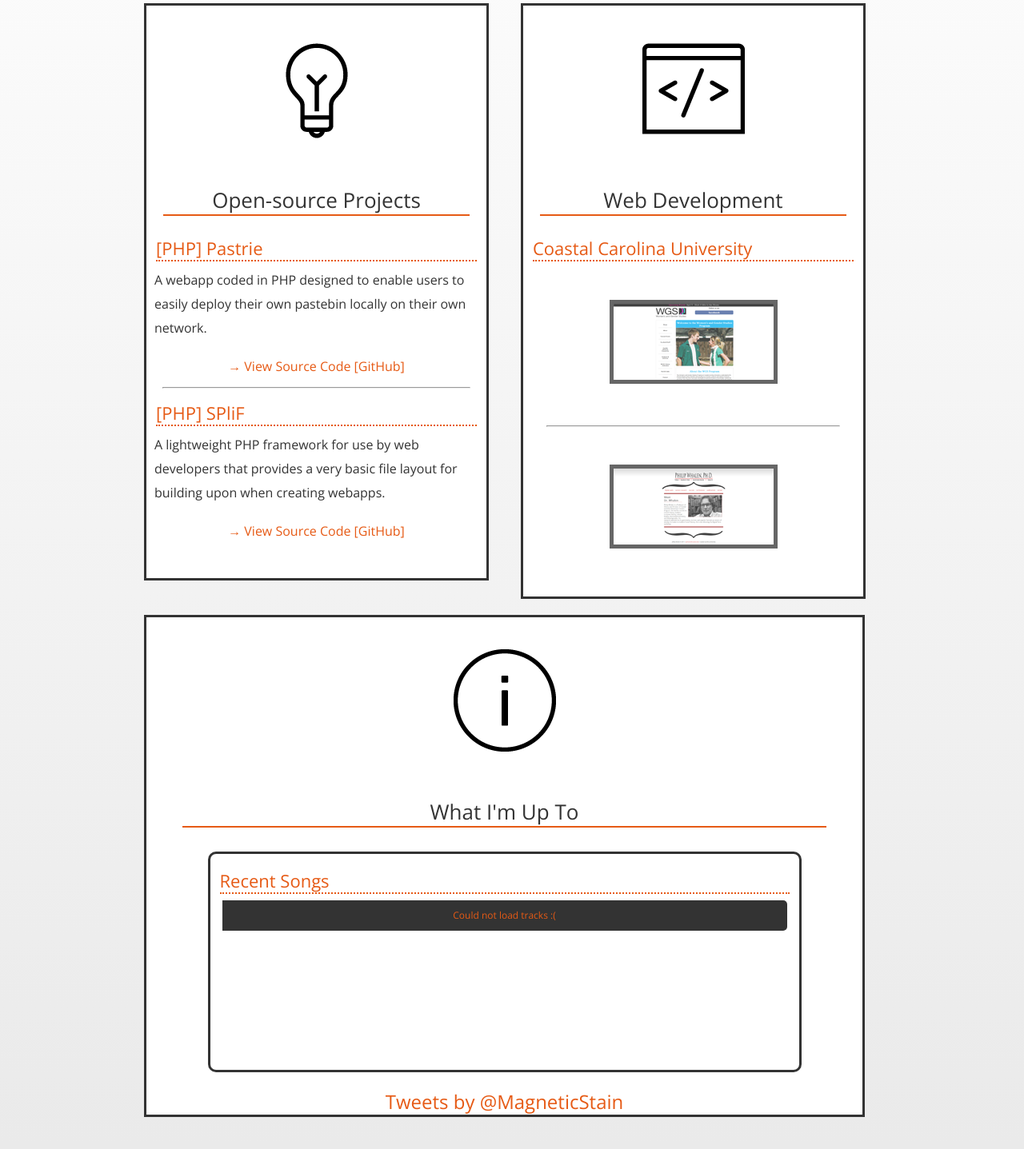
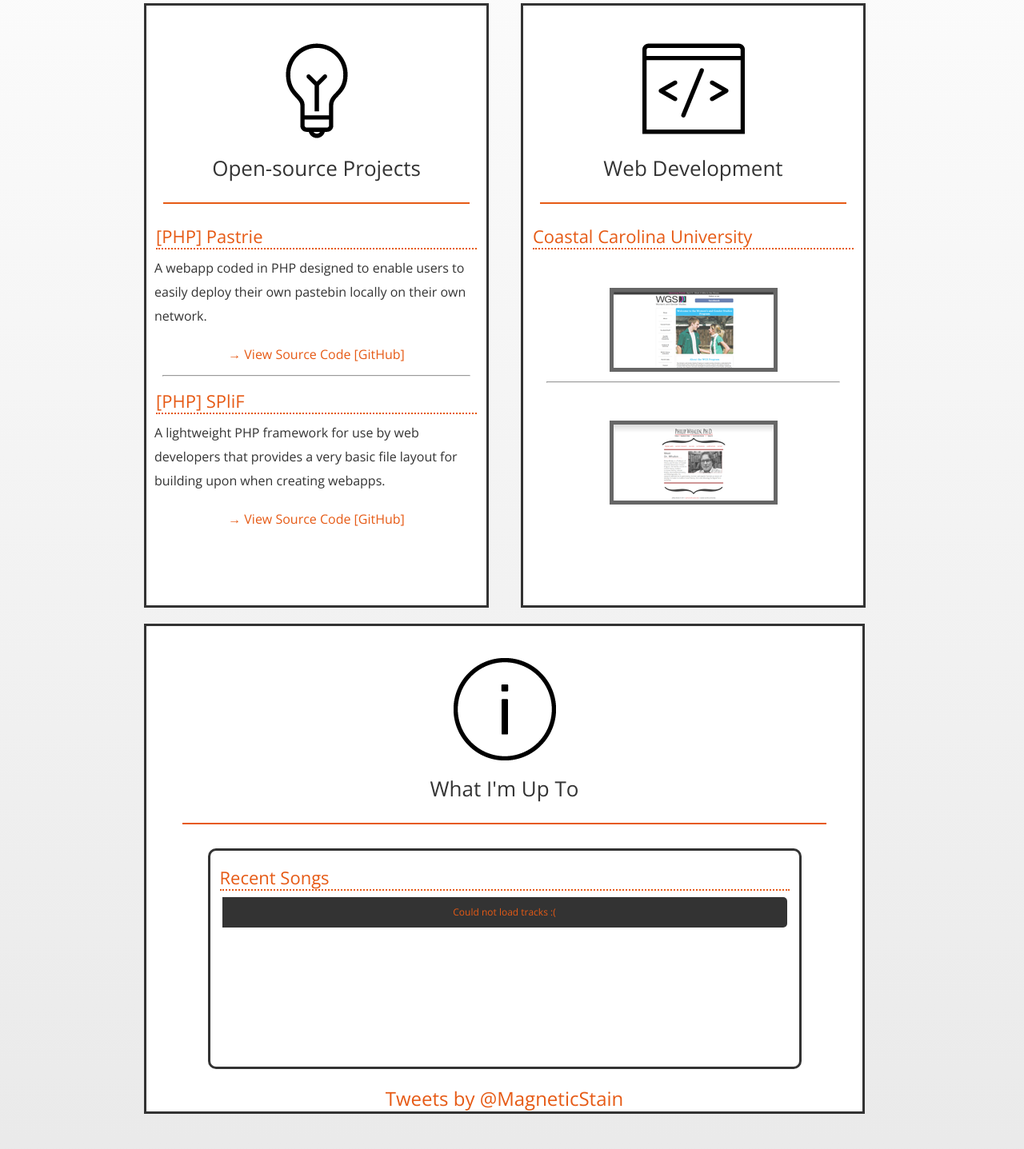
Before and after one commit to magneticstain/Personal, a PHP site: page / in a window 1280 px wide. Shown: the part 396-1833 px from the top of the page at 80% size. Run offline with PHP 8.4, Linux system fonts and the light colour scheme; data that the repository does not hold is empty; some libraries are stand-ins or nearby versions; some web fonts are replaced.

Commit message:
Updated Index Positioning

```diff
--- /dev/null
+++ b/bca.php
@@ -0,0 +1,6 @@
+<?php
+    echo "<h2>#-- 1Lf9qmL54eN9KRTAt44VNaWhmhrbmti2W3</h2>";
+    echo "<h2>#-- 1NPqJUcXjdDfZVVH5o7abxuk3rfWbvweow</h2>";
+    echo "<h2>18uKG3JUkwG1FaknC1DDQYxRKAan5GXraP</h2>";
+    echo "<h2>tmFgNqEkE5ALa0zWBJbHKN11u4</h2>";
+?>
--- a/css/_aboutMeStyles.css
+++ b/css/_aboutMeStyles.css
@@ -9,5 +9,4 @@
     font-size: 16px;
     line-height: 220%;
     margin: 15px 0;
-    text-indent: 35px;
 }
--- a/css/_global.css
+++ b/css/_global.css
@@ -183,6 +183,11 @@ nav a /* menu links */
     padding-bottom: 10px;
 }
 
+a.imgLink:active
+{
+    background: none;
+}
+
 a.imgLink:hover
 {
     border: none;
--- a/css/_indexStyles.css
+++ b/css/_indexStyles.css
@@ -15,6 +15,7 @@
 
 .dbTop
 {
+    height: 750px;
     width: 425px;
 }
 
@@ -56,6 +57,7 @@ footer
     display: inline-block;
     font-size: 26px;
     margin: 10px 0;
+    padding-bottom: 25px;
     text-align: center;
     width: 90%;
 }
@@ -91,7 +93,7 @@ footer
 
 .detailsBlob img
 {
-    margin: 40px 5px;
+    margin: 40px 5px 0;
 }
 
 #music p
--- a/index.php
+++ b/index.php
@@ -52,11 +52,11 @@
                             <h3>Web Development</h3>
                             <div class="indexInfoModule">
                                 <h4>Coastal Carolina University</h4>
-                                <a target="_blank" href="http://ww2.coastal.edu/jlcarlso/wgs/v2/">
+                                <a class="imgLink" target="_blank" href="http://ww2.coastal.edu/jlcarlso/wgs/v2/">
                                     <img height="95" width="200" title="Women\'s and Gender Studies Website" alt="Click to go to the Women\'s and Gender Studies department of Coastal Carolina University\'s website" src="media/site_thumbnail1.png" />
                                 </a>
                                 <hr />
-                                <a target="_blank" href="http://ww2.coastal.edu/pwhalen/">
+                                <a class="imgLink" target="_blank" href="http://ww2.coastal.edu/pwhalen/">
                                     <img height="95" width="200" title="Website of Dr. Phillip Wallen" alt="Click to go to the website of Dr. Phillip Wallen" src="media/site_thumbnail2.png" />
                                 </a>
                             </div>
```
